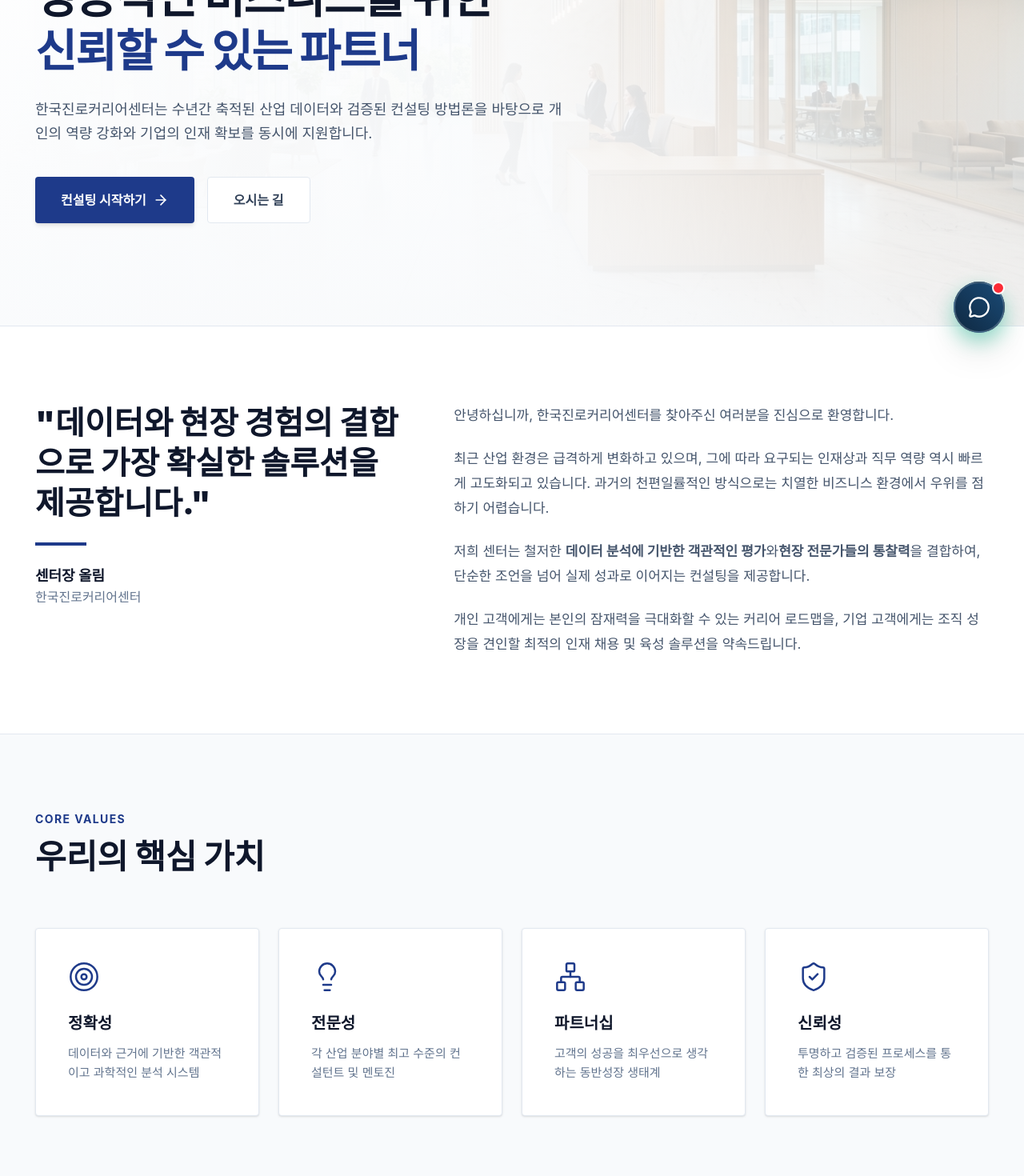
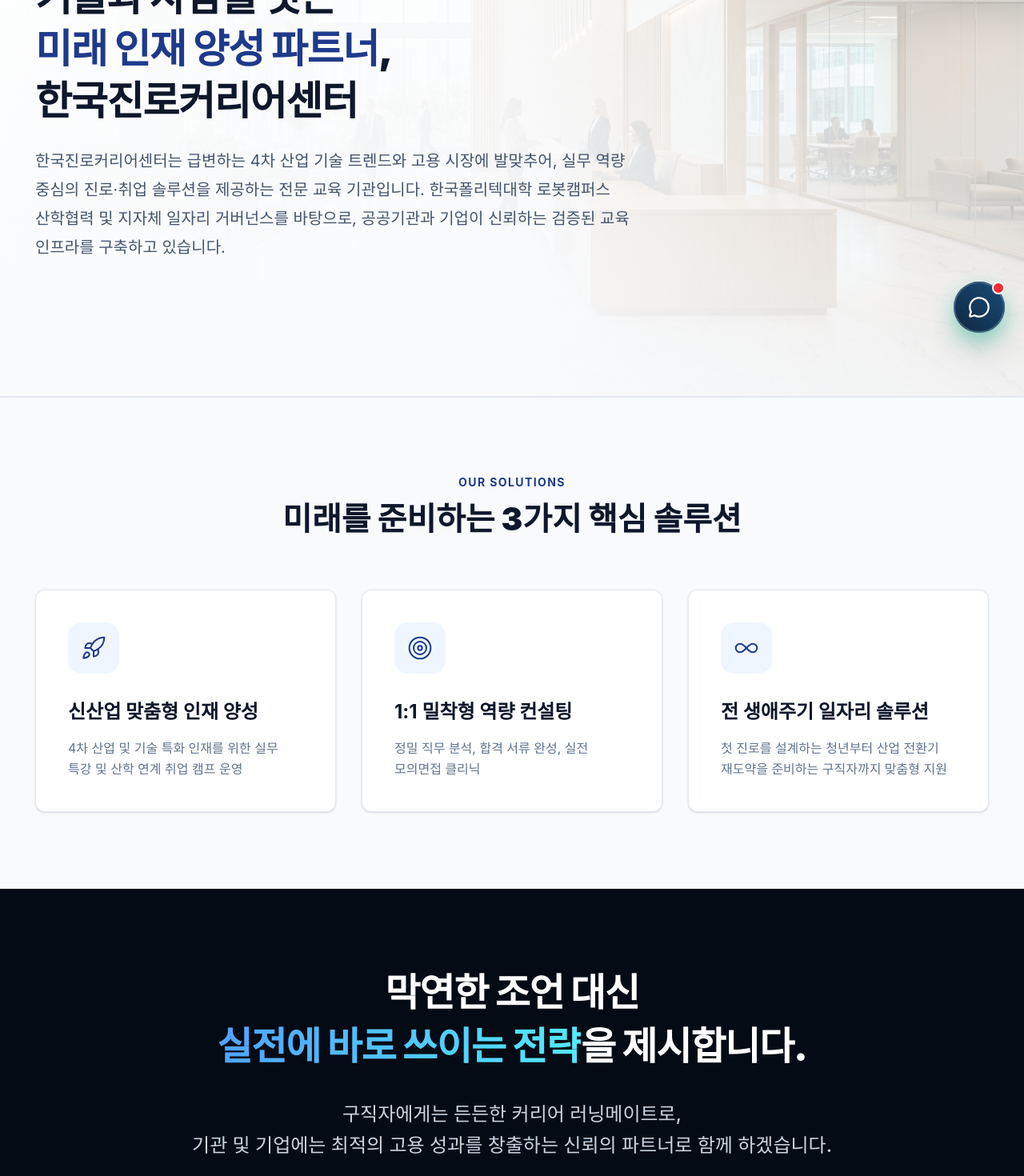
Before and after one commit to Minkkaeng/Korea-Career-Center, a React (Vite) app: page /about in a window 1280 px wide. Shown: the part 360-1830 px from the top of the page at 80% size. Built offline with nearby package versions, Linux system fonts and the light colour scheme.

Commit message:
docs: update about page content

```diff
--- a/src/pages/About.tsx
+++ b/src/pages/About.tsx
@@ -1,4 +1,4 @@
-import { Target, Lightbulb, Users, ShieldCheck, ArrowRight, Network } from 'lucide-react';
+import { Target, Lightbulb, Users, ShieldCheck, ArrowRight, Network, Rocket, Briefcase, Infinity } from 'lucide-react';
 import { Link } from 'react-router-dom';
 
 export default function About() {
@@ -12,90 +12,86 @@
         <div className="absolute inset-0 bg-gradient-to-t from-slate-50 to-transparent opacity-80"></div>
 
         <div className="max-w-[1240px] mx-auto px-6 relative z-10">
-          <div className="max-w-2xl">
+          <div className="max-w-3xl">
             <span className="inline-flex items-center gap-2 px-3 py-1 bg-[#1e3a8a]/5 text-[#1e3a8a] border border-[#1e3a8a]/10 font-bold text-xs tracking-widest mb-6 uppercase rounded-sm">
               <span className="w-1.5 h-1.5 rounded-full bg-[#1e3a8a]"></span>
               About Center
             </span>
-            <h1 className="text-4xl md:text-5xl lg:text-[56px] font-black text-slate-900 leading-[1.2] mb-6 tracking-tight">
-              성공적인 비즈니스를 위한 <br className="hidden md:block"/>
-              <span className="text-[#1e3a8a]">신뢰할 수 있는 파트너</span>
+            <h1 className="text-4xl md:text-5xl lg:text-[50px] font-black text-slate-900 leading-[1.3] mb-6 tracking-tight break-keep">
+              기술과 사람을 잇는 <br className="hidden md:block"/>
+              <span className="text-[#1e3a8a]">미래 인재 양성 파트너</span>, <br className="hidden md:block"/>
+              한국진로커리어센터
             </h1>
-            <p className="text-lg text-slate-600 leading-relaxed mb-10">
-              한국진로커리어센터는 수년간 축적된 산업 데이터와 검증된 컨설팅 방법론을 바탕으로 개인의 역량 강화와 기업의 인재 확보를 동시에 지원합니다.
+            <p className="text-lg md:text-xl text-slate-600 leading-[1.8] mb-10 break-keep">
+              한국진로커리어센터는 급변하는 4차 산업 기술 트렌드와 고용 시장에 발맞추어, 실무 역량 중심의 진로·취업 솔루션을 제공하는 전문 교육 기관입니다. 한국폴리텍대학 로봇캠퍼스 산학협력 및 지자체 일자리 거버넌스를 바탕으로, 공공기관과 기업이 신뢰하는 검증된 교육 인프라를 구축하고 있습니다.
             </p>
-            <div className="flex flex-wrap gap-4">
-              <Link to="/programs/ai-consulting" className="px-8 py-4 bg-[#1e3a8a] text-white font-bold rounded shadow-md hover:shadow-lg hover:bg-[#1e40af] transition-all duration-300 flex items-center gap-2">
-                컨설팅 시작하기 <ArrowRight className="w-5 h-5" />
-              </Link>
-              <Link to="/contact" className="px-8 py-4 bg-white text-slate-700 font-bold rounded border border-slate-200 hover:bg-slate-50 transition-all duration-300">
-                오시는 길
+          </div>
+        </div>
+      </section>
+
+      {/* Core Solutions Section */}
+      <section className="py-24 bg-slate-50 border-t border-slate-200">
+        <div className="max-w-[1240px] mx-auto px-6">
+          <div className="mb-16 text-center max-w-2xl mx-auto">
+            <span className="text-[#1e3a8a] font-bold tracking-widest text-sm mb-3 block uppercase">Our Solutions</span>
+            <h2 className="text-3xl md:text-[40px] font-black text-slate-900 break-keep">미래를 준비하는 3가지 핵심 솔루션</h2>
+          </div>
+
+          <div className="grid md:grid-cols-3 gap-8">
+            <div className="bg-white p-10 rounded-xl shadow-sm border border-slate-200 hover:shadow-lg transition-all duration-300 transform hover:-translate-y-2">
+              <div className="w-16 h-16 bg-blue-50 rounded-2xl flex items-center justify-center mb-8">
+                <Rocket className="w-8 h-8 text-[#1e3a8a]" strokeWidth={1.5} />
+              </div>
+              <h3 className="text-2xl font-bold text-slate-900 mb-4 break-keep">신산업 맞춤형 인재 양성</h3>
+              <p className="text-slate-500 text-[16px] leading-relaxed break-keep">
+                4차 산업 및 기술 특화 인재를 위한 실무 특강 및 산학 연계 취업 캠프 운영
+              </p>
+            </div>
+
+            <div className="bg-white p-10 rounded-xl shadow-sm border border-slate-200 hover:shadow-lg transition-all duration-300 transform hover:-translate-y-2">
+              <div className="w-16 h-16 bg-blue-50 rounded-2xl flex items-center justify-center mb-8">
+                <Target className="w-8 h-8 text-[#1e3a8a]" strokeWidth={1.5} />
+              </div>
+              <h3 className="text-2xl font-bold text-slate-900 mb-4 break-keep">1:1 밀착형 역량 컨설팅</h3>
+              <p className="text-slate-500 text-[16px] leading-relaxed break-keep">
+                정밀 직무 분석, 합격 서류 완성, 실전 모의면접 클리닉
+              </p>
+            </div>
+
+            <div className="bg-white p-10 rounded-xl shadow-sm border border-slate-200 hover:shadow-lg transition-all duration-300 transform hover:-translate-y-2">
+              <div className="w-16 h-16 bg-blue-50 rounded-2xl flex items-center justify-center mb-8">
+                <Infinity className="w-8 h-8 text-[#1e3a8a]" strokeWidth={1.5} />
+              </div>
+              <h3 className="text-2xl font-bold text-slate-900 mb-4 break-keep">전 생애주기 일자리 솔루션</h3>
+              <p className="text-slate-500 text-[16px] leading-relaxed break-keep">
+                첫 진로를 설계하는 청년부터 산업 전환기 재도약을 준비하는 구직자까지 맞춤형 지원
+              </p>
+            </div>
+          </div>
+        </div>
+      </section>
+
+      {/* Vision Statement Section */}
+      <section className="py-24 bg-[#050B14] text-white">
+        <div className="max-w-[1240px] mx-auto px-6 text-center">
+          <div className="max-w-4xl mx-auto space-y-8">
+            <h2 className="text-3xl md:text-[40px] lg:text-[48px] font-black leading-[1.4] tracking-tight break-keep">
+              막연한 조언 대신<br />
+              <span className="text-transparent bg-clip-text bg-gradient-to-r from-blue-400 to-cyan-300">실전에 바로 쓰이는 전략</span>을 제시합니다.
+            </h2>
+            <p className="text-xl md:text-2xl text-slate-300 font-medium leading-relaxed break-keep">
+              구직자에게는 든든한 커리어 러닝메이트로,<br className="hidden md:block" />
+              기관 및 기업에는 최적의 고용 성과를 창출하는 신뢰의 파트너로 함께 하겠습니다.
+            </p>
+            <div className="pt-8">
+              <Link to="/contact" className="inline-flex items-center justify-center px-10 py-4 bg-white text-[#050B14] rounded-full font-bold text-lg hover:bg-cyan-400 transition-colors duration-300 gap-2 group">
+                파트너십 문의하기 <ArrowRight className="w-5 h-5 group-hover:translate-x-1 transition-transform" />
               </Link>
             </div>
           </div>
         </div>
       </section>
 
-      {/* Greeting Section */}
-      <section className="py-24 bg-white">
-        <div className="max-w-[1240px] mx-auto px-6">
-          <div className="grid lg:grid-cols-12 gap-16 items-start">
-            <div className="lg:col-span-5">
-              <div className="sticky top-32">
-                <h2 className="text-3xl lg:text-[40px] font-black text-slate-900 mb-6 leading-tight">
-                  "데이터와 현장 경험의 결합으로 가장 확실한 솔루션을 제공합니다."
-                </h2>
-                <div className="h-1 w-16 bg-[#1e3a8a] mb-6"></div>
-                <p className="text-lg font-bold text-slate-900">센터장 올림</p>
-                <p className="text-slate-500">한국진로커리어센터</p>
-              </div>
-            </div>
-
-            <div className="lg:col-span-7 space-y-6 text-slate-600 text-[17px] leading-[1.8]">
-              <p>
-                안녕하십니까, 한국진로커리어센터를 찾아주신 여러분을 진심으로 환영합니다.
-              </p>
-              <p>
-                최근 산업 환경은 급격하게 변화하고 있으며, 그에 따라 요구되는 인재상과 직무 역량 역시 빠르게 고도화되고 있습니다.
-                과거의 천편일률적인 방식으로는 치열한 비즈니스 환경에서 우위를 점하기 어렵습니다.
-              </p>
-              <p>
-                저희 센터는 철저한 <strong>데이터 분석에 기반한 객관적인 평가</strong>와
-                <strong>현장 전문가들의 통찰력</strong>을 결합하여, 단순한 조언을 넘어 실제 성과로 이어지는 컨설팅을 제공합니다.
-              </p>
-              <p>
-                개인 고객에게는 본인의 잠재력을 극대화할 수 있는 커리어 로드맵을,
-                기업 고객에게는 조직 성장을 견인할 최적의 인재 채용 및 육성 솔루션을 약속드립니다.
-              </p>
-            </div>
-          </div>
-        </div>
-      </section>
-
-      {/* Core Values */}
-      <section className="py-24 bg-slate-50 border-t border-slate-200">
-        <div className="max-w-[1240px] mx-auto px-6">
-          <div className="mb-16">
-            <span className="text-[#1e3a8a] font-bold tracking-widest text-sm mb-3 block uppercase">Core Values</span>
-            <h2 className="text-3xl md:text-[42px] font-black text-slate-900">우리의 핵심 가치</h2>
-          </div>
-
-          <div className="grid md:grid-cols-2 lg:grid-cols-4 gap-6">
-            {[
-              { icon: Target, title: '정확성', desc: '데이터와 근거에 기반한 객관적이고 과학적인 분석 시스템' },
-              { icon: Lightbulb, title: '전문성', desc: '각 산업 분야별 최고 수준의 컨설턴트 및 멘토진' },
-              { icon: Network, title: '파트너십', desc: '고객의 성공을 최우선으로 생각하는 동반성장 생태계' },
-              { icon: ShieldCheck, title: '신뢰성', desc: '투명하고 검증된 프로세스를 통한 최상의 결과 보장' },
-            ].map((value, idx) => (
-              <div key={idx} className="bg-white p-10 rounded shadow-sm border border-slate-200 hover:shadow-md transition-shadow">
-                <value.icon className="w-10 h-10 text-[#1e3a8a] mb-6" strokeWidth={1.5} />
-                <h3 className="text-xl font-bold text-slate-900 mb-3">{value.title}</h3>
-                <p className="text-slate-500 text-[15px] leading-relaxed">{value.desc}</p>
-              </div>
-            ))}
-          </div>
-        </div>
-      </section>
     </div>
   );
 }
```
